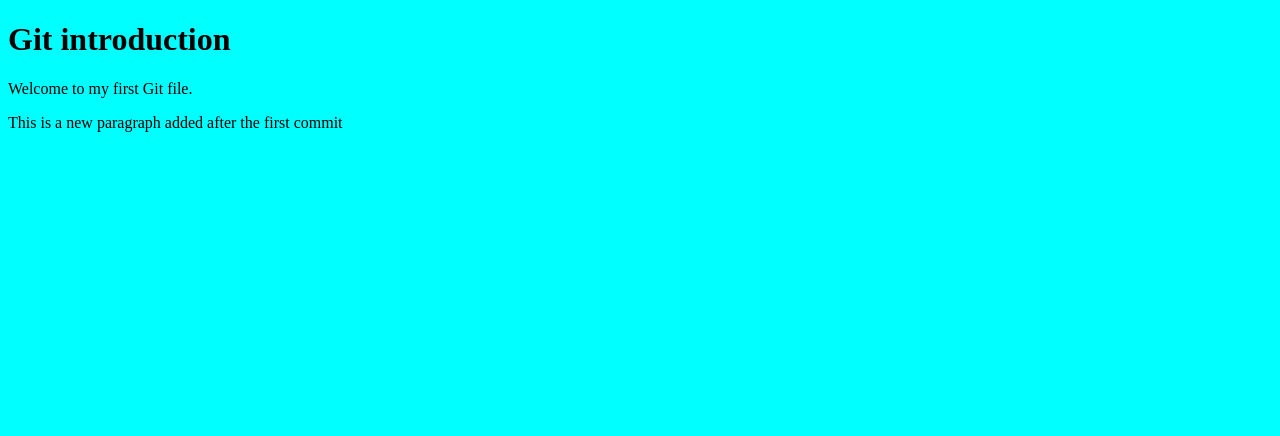
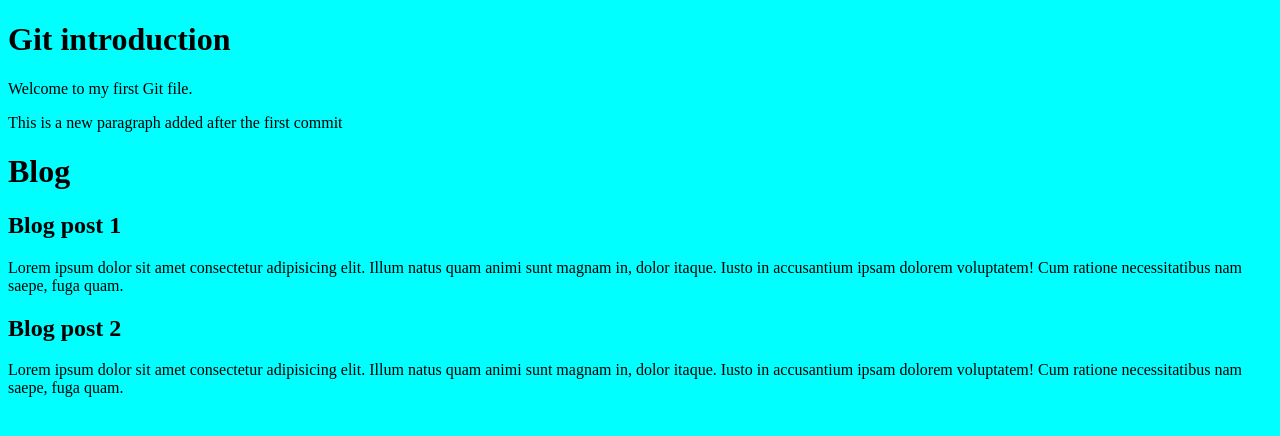
Before and after one commit to Abdulqudus2308/multi-form, a plain HTML site: page Basic-Git-Command.html in a window 1280 px wide. Drawn offline with Linux system fonts and the light colour scheme.

Commit message:
blog post1 and post2  added

```diff
--- a/Basic-Git-Command.html
+++ b/Basic-Git-Command.html
@@ -10,6 +10,17 @@
     <h1>Git introduction</h1>
     <p>Welcome to my first Git file. </p>
     <p>This is a new paragraph added after the first commit</p>
+    <div>
+        <h1>Blog</h1>
+        <article>
+            <h2>Blog post 1</h2>
+            <p>Lorem ipsum dolor sit amet consectetur adipisicing elit. Illum natus quam animi sunt magnam in, dolor itaque. Iusto in accusantium ipsam dolorem voluptatem! Cum ratione necessitatibus nam saepe, fuga quam.</p>
+        </article>
+        <article>
+            <h2>Blog post 2</h2>
+            <p>Lorem ipsum dolor sit amet consectetur adipisicing elit. Illum natus quam animi sunt magnam in, dolor itaque. Iusto in accusantium ipsam dolorem voluptatem! Cum ratione necessitatibus nam saepe, fuga quam.</p>
+        </article>
+    </div>
     <!-- git init -- is used to initialize a folder
     A repository is a program that is been currently tracked by a git
     Git is untracked during 3 stages:N
```
